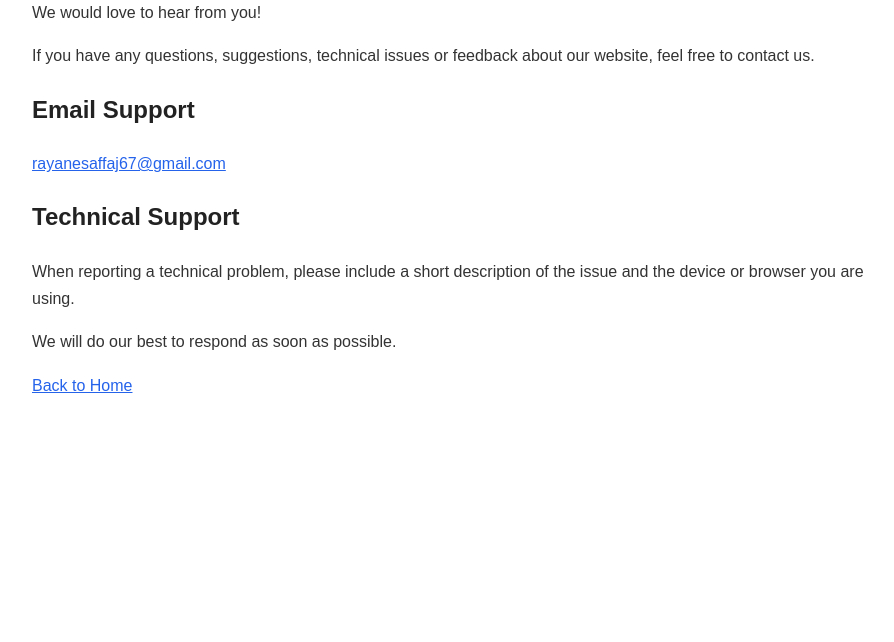
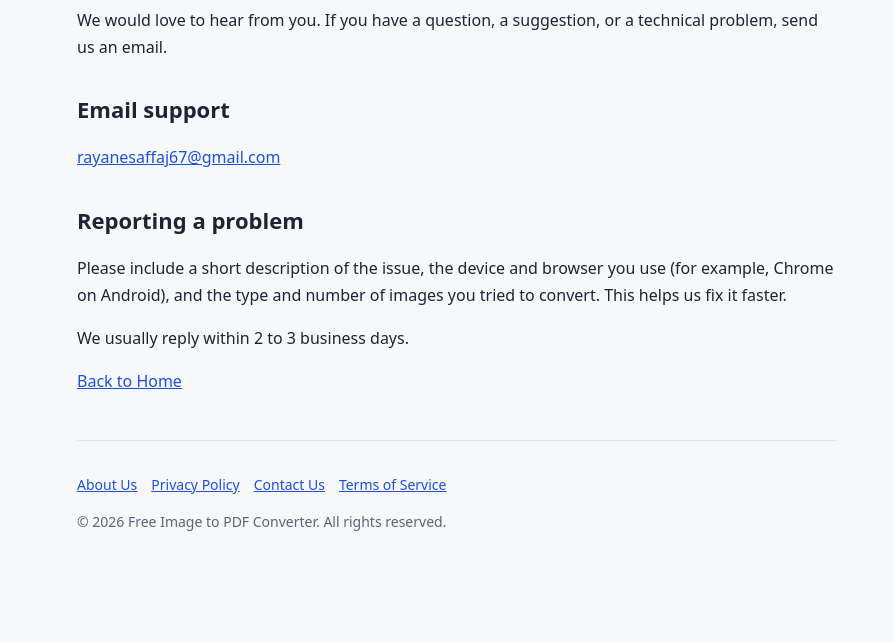
Before and after one commit to rayanesaffaj67-ux/QuickPDF-Converter.com, a plain HTML site: page contact.html in a window 1280 px wide. Shown: the part 158-800 px from the top of the page, without its empty margins (183-1077 px from the left). Drawn offline with Linux system fonts and the light colour scheme.

Commit message:
Update contact.html

```diff
--- a/contact.html
+++ b/contact.html
@@ -1,36 +1,38 @@
 <!DOCTYPE html>
 <html lang="en">
 <head>
-<meta charset="UTF-8">
-<meta name="viewport" content="width=device-width, initial-scale=1.0">
-<title>Contact Us</title>
+<meta charset="utf-8">
+<meta name="viewport" content="width=device-width, initial-scale=1">
+<title>Contact Us | Free Image to PDF Converter</title>
+<meta name="description" content="Contact Free Image to PDF Converter for questions, feedback or technical problems.">
+<link rel="canonical" href="https://freeimagetopdfconverter.org/contact">
+<!-- GOOGLE ADSENSE: paste your AdSense script here -->
 <style>
-body{font-family:Arial,sans-serif;max-width:850px;margin:40px auto;padding:20px;line-height:1.7;color:#333}
-h1,h2{color:#222}
-a{color:#2563eb}
+body{font-family:system-ui,Arial,sans-serif;max-width:760px;margin:0 auto;padding:24px 20px;line-height:1.7;color:#1d2433;background:#f7f8fa}
+h1{font-size:32px;margin:0 0 12px}h2{font-size:22px;margin:30px 0 8px}
+a{color:#1f4fd8}nav a{margin-right:16px;text-decoration:none}
+nav{padding-bottom:14px;border-bottom:1px solid #e3e6ec;margin-bottom:28px}
+footer{margin-top:44px;padding-top:18px;border-top:1px solid #e3e6ec;font-size:14px;color:#5b6475}
+footer a{margin-right:14px}
 </style>
 </head>
 <body>
+<nav><a href="/"><b>Free Image to PDF Converter</b></a><a href="/">Home</a><a href="/about">About</a><a href="/contact">Contact</a></nav>
 
 <h1>Contact Us</h1>
+<p>We would love to hear from you. If you have a question, a suggestion, or a technical problem, send us an email.</p>
 
-<p>We would love to hear from you!</p>
+<h2>Email support</h2>
+<p><a href="mailto:rayanesaffaj67@gmail.com">rayanesaffaj67@gmail.com</a></p>
 
-<p>If you have any questions, suggestions, technical issues or feedback about our website, feel free to contact us.</p>
+<h2>Reporting a problem</h2>
+<p>Please include a short description of the issue, the device and browser you use (for example, Chrome on Android), and the type and number of images you tried to convert. This helps us fix it faster.</p>
+<p>We usually reply within 2 to 3 business days.</p>
+<p><a href="/">Back to Home</a></p>
 
-<h2>Email Support</h2>
-<p>
-<a href="mailto:rayanesaffaj67@gmail.com">
-rayanesaffaj67@gmail.com
-</a>
-</p>
-
-<h2>Technical Support</h2>
-<p>When reporting a technical problem, please include a short description of the issue and the device or browser you are using.</p>
-
-<p>We will do our best to respond as soon as possible.</p>
-
-<p><a href="index.html">Back to Home</a></p>
-
+<footer>
+<p><a href="/about">About Us</a><a href="/privacy-policy">Privacy Policy</a><a href="/contact">Contact Us</a><a href="/terms">Terms of Service</a></p>
+<p>&copy; 2026 Free Image to PDF Converter. All rights reserved.</p>
+</footer>
 </body>
 </html>
```
